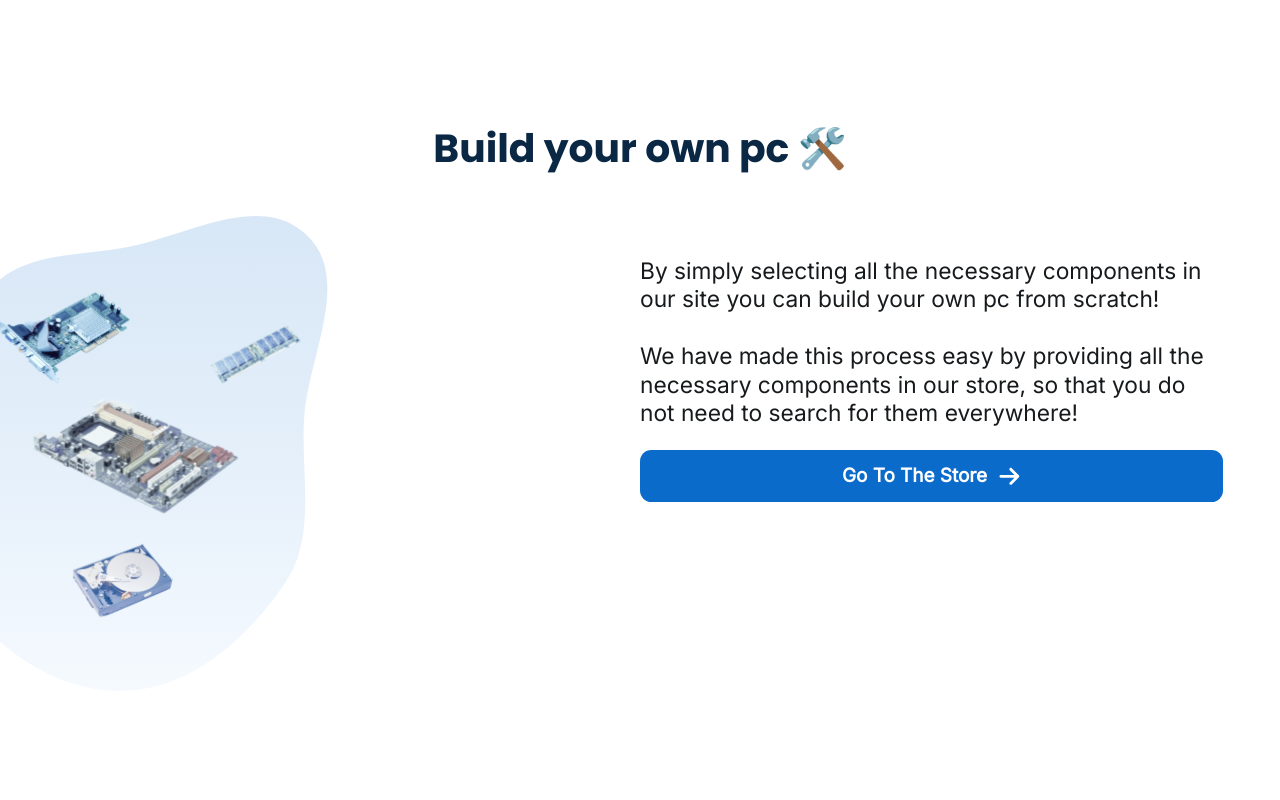
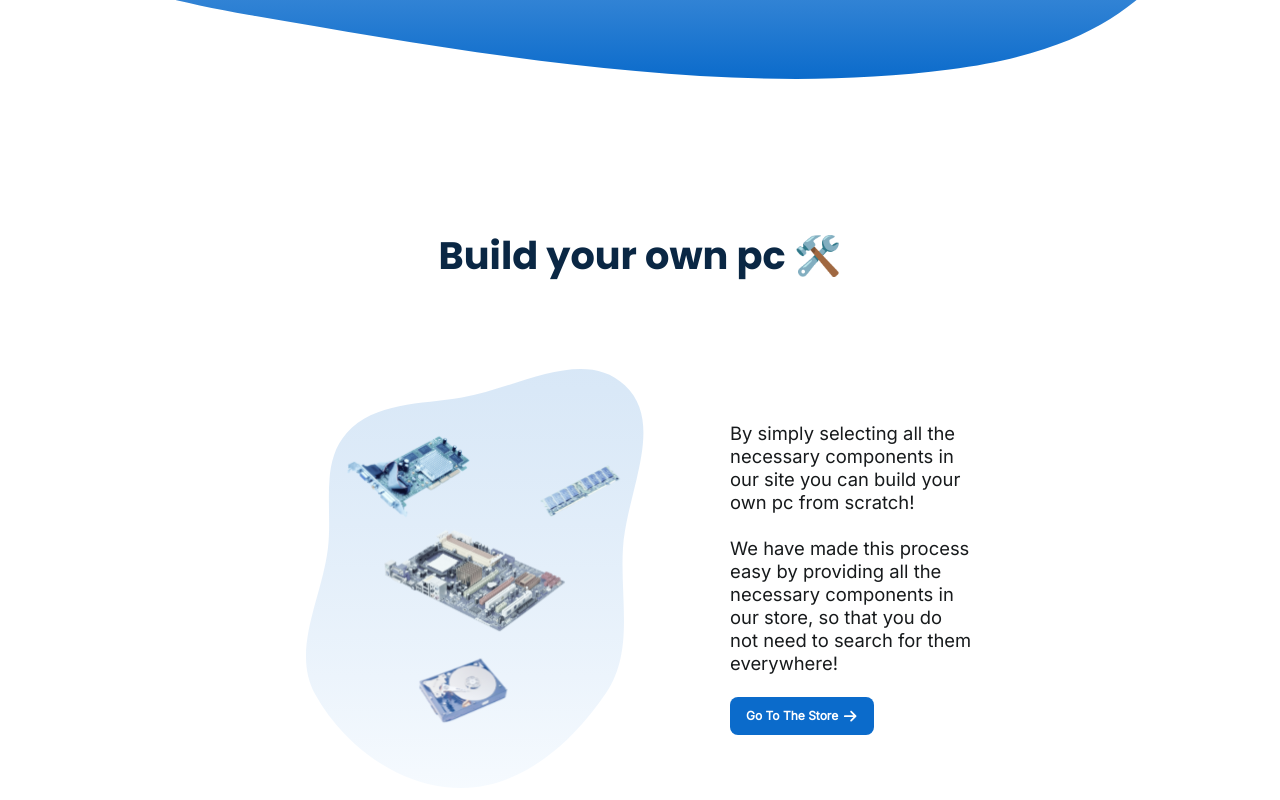
Before and after one commit to Flori1234657/shqip-computers, a React (Vite) app: page / in a window 1280 px wide. Shown: the part 1300-2100 px from the top of the page. Built offline with nearby package versions, Linux system fonts and the light colour scheme.

Commit message:
feat(style): :construction: build pc res < 1920

```diff
--- a/src/app/routes/home-page/components/BuildPcSection.tsx
+++ b/src/app/routes/home-page/components/BuildPcSection.tsx
@@ -9,8 +9,8 @@ function BuildPcSection() {
         <Stack
             alignItems='center'
             sx={{
-                mt: { xs: '11rem', sm: '15rem' },
-                gap: { xs: '2rem', sm: '3.75rem' },
+                mt: { xs: '11rem', sm: '15rem', md: '13.688rem' },
+                gap: { xs: '2rem', sm: '3.75rem', md: '3.984rem' },
 
                 position: { xs: 'relative' },
             }}
@@ -20,6 +20,7 @@ function BuildPcSection() {
                 level='title-md'
                 sx={(theme) => ({
                     maxWidth: { xs: '15rem', sm: 'unset' },
+                    fontSize: { md: '1.681rem' },
                     textAlign: 'center',
                     color: theme.palette.primary[800],
                 })}
@@ -29,27 +30,35 @@ function BuildPcSection() {
             <Stack
                 sx={{
                     flexDirection: { sm: 'row' },
-                    justifyContent: { sm: 'flex-end' },
+                    alignItems: { md: 'center' },
+                    justifyContent: { sm: 'flex-end', md: 'unset' },
+                    gap: { md: '3.75rem' },
                 }}
             >
                 <Image
                     ratio='0.81/1'
                     src={Blob}
-                    width='16.938rem'
+                    width={{ xs: '16.938rem', md: '14.916rem' }}
                     alt='blob'
                     objectFit='contain'
                     otherStyles={{
-                        position: { xs: 'absolute' },
+                        position: { xs: 'absolute', md: 'unset' },
                         top: { xs: '4.125rem', sm: '4rem' },
                         zIndex: -1,
                         left: { xs: '-9.1rem', sm: '-5rem' },
                     }}
                 />
 
-                <Stack sx={{ width: { sm: '50%' }, gap: { xs: '1rem' } }}>
+                <Stack
+                    sx={{
+                        width: { sm: '50%', md: '10.752rem' },
+                        gap: { xs: '1rem', md: '0.938rem' },
+                    }}
+                >
                     <Typography
                         level='body-lg'
                         sx={(theme) => ({
+                            fontSize: { md: '0.809rem' },
                             textAlign: { xs: 'center', sm: 'left' },
                             color: theme.palette.neutral[800],
                         })}
@@ -60,7 +69,11 @@ function BuildPcSection() {
                         the necessary components in our store, so that you do
                         not need to search for them everywhere!
                     </Typography>
-                    <Button size='md' fullWidth endDecorator={<RightArrIcon />}>
+                    <Button
+                        size='md2'
+                        sx={{ width: { md: 'fit-content' } }}
+                        endDecorator={<RightArrIcon />}
+                    >
                         Go To The Store
                     </Button>
                 </Stack>
--- a/src/app/routes/home-page/components/DealsSection.tsx
+++ b/src/app/routes/home-page/components/DealsSection.tsx
@@ -8,13 +8,13 @@ import BigBlob from 'src/assets/images/svg/home/deals-blob.svg';
 function DealsSection() {
     return (
         <Stack
-            width={{ md: '43.359rem' }}
-            alignItems={{ md: 'center' }}
+            width={{ sm: '100%', md: '43.359rem' }}
+            alignItems={{ sm: 'center' }}
             gap={{ xs: '4rem', md: '3.063rem' }}
             sx={{
                 position: 'relative',
                 overflowX: 'visible',
-                mt: { xs: '19.75rem', sm: '15rem', md: '10.813rem' },
+                mt: { xs: '19.75rem', sm: '15rem', md: '16.876rem' },
             }}
         >
             <Image
--- a/src/app/routes/home-page/components/components/deals-section/DownContent.tsx
+++ b/src/app/routes/home-page/components/components/deals-section/DownContent.tsx
@@ -11,8 +11,7 @@ function DownContent() {
 
     return (
         <Stack
-            width={{ md: '100%' }}
-            gap={{ md: '2.109rem' }}
+            width={{ sm: '100%' }}
             direction='row'
             alignItems='center'
             justifyContent='space-between'
--- a/src/app/routes/home-page/components/components/deals-section/UpperContent.tsx
+++ b/src/app/routes/home-page/components/components/deals-section/UpperContent.tsx
@@ -32,8 +32,8 @@ export default function UpperContent() {
                 <Stack
                     sx={{
                         border: '2px solid red',
-                        width: { xs: '183px', md: '7.998rem' },
-                        height: { xs: '287.7px', md: '12.321rem' },
+                        width: { xs: '11.438rem', md: '7.998rem' },
+                        height: { xs: '17.981rem', md: '12.321rem' },
                     }}
                 >
                     <ProductCard />
--- a/src/config/theme.ts
+++ b/src/config/theme.ts
@@ -24,6 +24,7 @@ declare module '@mui/joy/IconButton' {
 declare module '@mui/joy/Button' {
     interface ButtonPropsSizeOverrides {
         xs: true;
+        md2: true;
     }
 }
 declare module '@mui/joy/Autocomplete' {
@@ -117,6 +118,14 @@ const theme = extendTheme({
                         padding: '0.352rem 0.586rem',
                         borderRadius: '0.352rem',
                     }),
+                    ...(ownerState.size === 'md2' && {
+                        '--Button-gap': '0.234rem',
+                        minHeight: '1.688rem',
+                        fontSize: '0.528rem',
+                        lineHeight: '1',
+                        padding: '0.469rem 0.703rem',
+                        borderRadius: '0.352rem',
+                    }),
                 }),
                 endDecorator: {
                     fontSize: '1.2em',
```
